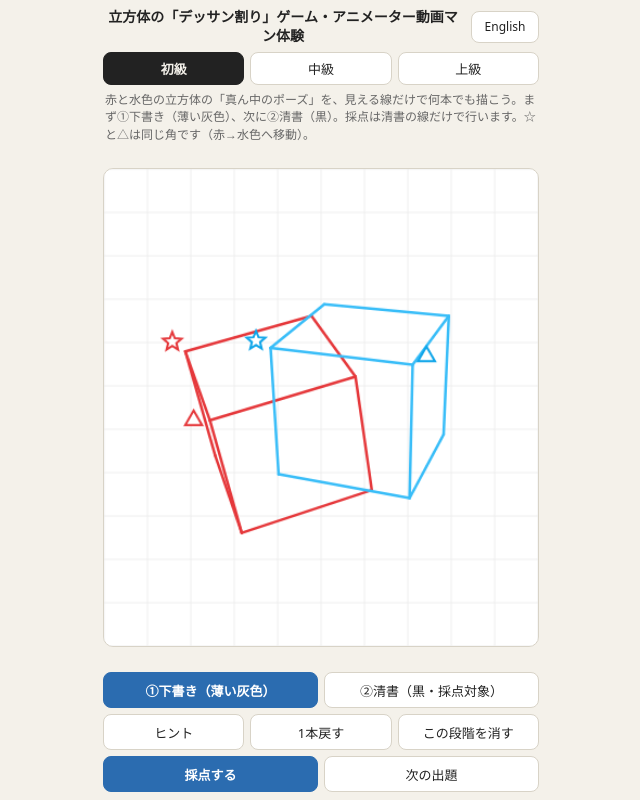
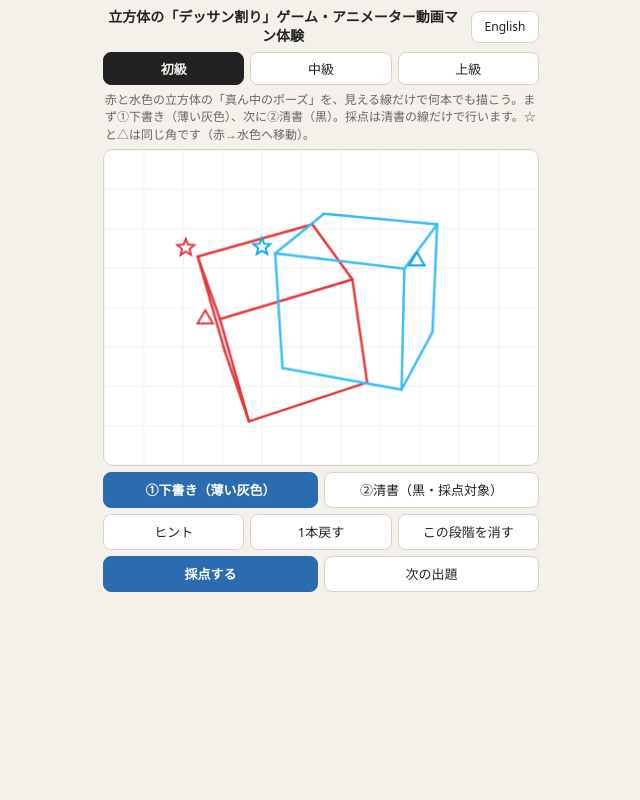
Before and after one commit to dokka-garapa/cube-dessin, a plain HTML site: page index.html in a window 1280 px wide. Shown: the whole page, without its empty margins (319-959 px from the left). Drawn offline with Linux system fonts and the light colour scheme.

Commit message:
Refactor layout and style adjustments in index.html

```diff
--- a/index.html
+++ b/index.html
@@ -23,23 +23,31 @@ button.ly.on{background:var(--ac);color:#fff;border-color:var(--ac);font-weight:
 button.cs{min-height:32px}
 button.cs.on{background:var(--fg);color:var(--bg);border-color:var(--fg);font-weight:700}
 button.main{background:var(--ac);color:#fff;border-color:var(--ac);font-weight:700}
+.tsr{display:flex;align-items:center;gap:10px;font-size:12px;font-weight:700;padding:0 4px}
+.tbar{position:relative;flex:1;height:14px;margin:0 8px}
+.tbar::before{content:"";position:absolute;left:0;right:0;top:6px;height:2px;background:var(--bd)}
+.tbar i{position:absolute;top:1px;width:12px;height:12px;margin-left:-6px;border-radius:50%;box-sizing:border-box}
+.tbar .r{left:0;background:#e5383b}.tbar .b{left:100%;background:#38bdf8}
+.tbar .m{background:#16a34a;border:2px solid var(--card);box-shadow:0 0 0 1px #16a34a;width:12px;height:12px}
 #gv{position:fixed;inset:0;background:rgba(0,0,0,.75);display:flex;align-items:center;justify-content:center;padding:16px;z-index:10}
 .gbox{background:var(--card);border-radius:12px;padding:12px;max-width:440px;width:100%;box-sizing:border-box;display:flex;flex-direction:column;gap:8px}
 .gbox img{width:100%;max-height:60vh;object-fit:contain;background:#111;border-radius:8px;-webkit-touch-callout:default;-webkit-user-select:auto;user-select:auto}
 button.big{min-height:52px;font-size:18px;letter-spacing:.05em;border-radius:12px}
 .msg{font-size:12px;color:var(--mut);margin:0 2px;line-height:1.45}
-.cw{flex:1 1 0;min-height:0;display:flex;align-items:center;justify-content:center}
+.cw{flex:0 0 auto;display:flex;justify-content:center}
 .cv{position:relative}
 canvas{width:100%;height:100%;background:#fff;border-radius:10px;touch-action:none;display:block;border:1px solid var(--bd);box-sizing:border-box}
-.res{position:absolute;left:8px;right:8px;bottom:8px;background:var(--card);border:1px solid var(--bd);border-radius:10px;padding:6px 10px;display:none;pointer-events:none;box-shadow:0 2px 8px rgba(0,0,0,.25);font-size:13px;line-height:1.4}
-.res b{font-size:26px}
+.res{background:var(--card);border:1px solid var(--bd);border-radius:10px;padding:6px 10px;display:none;font-size:13px;line-height:1.4}
+.res b{font-size:22px}
 .res .msg{margin:2px 0 0}
 .tag{display:inline-block;background:var(--ac);color:#fff;border-radius:4px;padding:0 6px;font-size:12px;margin-right:6px;vertical-align:middle}
 </style></head><body><div class="wrap">
 <div class="top"><h1 data-i="title"></h1><button id="lang">English</button></div>
 <div class="btns"><button class="cs on" id="k0" data-i="c0"></button><button class="cs" id="k1" data-i="c1"></button><button class="cs" id="k2" data-i="c2"></button></div>
 <div class="msg" id="hint"></div>
-<div class="cw" id="cw"><div class="cv" id="cv"><canvas id="c"></canvas><div class="res" id="res"></div></div></div>
+<div class="tsr" id="tsume" hidden><span id="tst"></span><div class="tbar"><i class="r"></i><i class="b"></i><i class="m" id="tsm"></i></div></div>
+<div class="cw" id="cw"><div class="cv" id="cv"><canvas id="c"></canvas></div></div>
+<div class="res" id="res"></div>
 <div class="btns" id="lyr"><button class="ly on" id="l0" data-i="l0"></button><button class="ly" id="l1" data-i="l1"></button></div>
 <div class="btns" id="plr" hidden><button id="pl" class="main big"></button></div>
 <div class="btns"><button id="hb"></button><button id="undo" data-i="undo"></button><button id="clr" data-i="clr"></button></div>
@@ -47,7 +55,7 @@ canvas{width:100%;height:100%;background:#fff;border-radius:10px;touch-action:no
 </div>
 <div id="gv" hidden><div class="gbox"><img id="gimg" alt="GIF"><div class="msg" data-i="gmsg"></div><div class="btns"><button id="gsave" class="main" data-i="gsave"></button><button id="gclose" data-i="gclose"></button></div></div></div>
 <script>
-const W=400,H=440,CY=H/2,S=62,D=700;
+const W=440,H=320,CX=W/2,CY=H/2,S=62,D=700;
 /* 上級にもツメ指示を付ける場合 true／大きさの変化だけにする場合 false */
 const ADV_TSUME=true;
 const FONT='system-ui,"Hiragino Sans","Noto Sans JP",sans-serif';
@@ -99,17 +107,17 @@ let playing=false,pf=0,raf=0,t0=0,pid=null,ptype='';
 /* ===== 立方体 ===== */
 function rot(p,y,x,z){let[a,b,c]=p,t;t=a*Math.cos(y)+c*Math.sin(y);c=-a*Math.sin(y)+c*Math.cos(y);a=t;t=b*Math.cos(x)-c*Math.sin(x);c=b*Math.sin(x)+c*Math.cos(x);b=t;t=a*Math.cos(z)-b*Math.sin(z);b=a*Math.sin(z)+b*Math.cos(z);a=t;return[a,b,c]}
 function build(p){const SS=S*(p.s||1),V=[],P=[];
- for(let i=0;i<8;i++){const r=rot([i&1?SS:-SS,i&2?SS:-SS,i&4?SS:-SS],p.y,p.x,p.z),w=[r[0]+p.tx,r[1]+p.ty,r[2]+D];V.push(w);P.push([200+D*w[0]/w[2],CY+D*w[1]/w[2]])}
+ for(let i=0;i<8;i++){const r=rot([i&1?SS:-SS,i&2?SS:-SS,i&4?SS:-SS],p.y,p.x,p.z),w=[r[0]+p.tx,r[1]+p.ty,r[2]+D];V.push(w);P.push([CX+D*w[0]/w[2],CY+D*w[1]/w[2]])}
  const fr=[];for(let a=0;a<3;a++)for(let s=0;s<2;s++){const e=[0,0,0];e[a]=s?1:-1;const nn=rot(e,p.y,p.x,p.z),c=rot(e.map(v=>v*SS),p.y,p.x,p.z),w=[c[0]+p.tx,c[1]+p.ty,c[2]+D];fr[a*2+s]=nn[0]*w[0]+nn[1]*w[1]+nn[2]*w[2]<0}
  const E=[];for(let u=0;u<8;u++)for(let a=0;a<3;a++){if(u&(1<<a))continue;const v=u|(1<<a),o=[0,1,2].filter(k=>k!==a);E.push({a:P[u],b:P[v],vis:fr[o[0]*2+((u>>o[0])&1)]||fr[o[1]*2+((u>>o[1])&1)]})}
  return{P,E,vv:V.map((_,i)=>[0,1,2].some(k=>fr[k*2+((i>>k)&1)]))}}
-const ok=o=>o.P.every(p=>p[0]>30&&p[0]<370&&p[1]>58&&p[1]<H-45);
+const ok=o=>o.P.every(p=>p[0]>30&&p[0]<W-30&&p[1]>30&&p[1]<H-30);
 
 /* 初級：真ん中／中級：ツメ指示あり／上級：大きさが変わる（＋ツメ指示） */
 function gen(){const tsu=course===1||(course===2&&ADV_TSUME),adv=course===2;let r;for(let t=0;t<300;t++){
  const y0=R(-1,1),dy=R(.5,1.1)*sg(),x0=R(.25,.6)*sg(),dx=R(-.25,.25),z0=R(-.2,.2),dz=R(-.15,.15),tx=R(20,45)*sg(),ty=R(-15,15);
  const tt=tsu?(Math.random()<.5?1/3:2/3):.5;
- let sA=1,sB=1;if(adv){const sm=R(.72,.88),bg=R(1.12,1.3);if(Math.random()<.5){sA=sm;sB=bg}else{sA=bg;sB=sm}}
+ let sA=1,sB=1;if(adv){const sm=R(.72,.88),bg=R(1.12,1.25);if(Math.random()<.5){sA=sm;sB=bg}else{sA=bg;sB=sm}}
  const A=build({y:y0,x:x0,z:z0,tx:-tx,ty:-ty,s:sA}),B=build({y:y0+dy,x:x0+dx,z:z0+dz,tx,ty,s:sB}),
  M=build({y:y0+dy*tt,x:x0+dx*tt,z:z0+dz*tt,tx:-tx+2*tx*tt,ty:-ty+2*ty*tt,s:sA+(sB-sA)*tt});
  r={A,B,M,t:tt,tsu};if(ok(A)&&ok(B)&&ok(M))break}
@@ -123,14 +131,9 @@ function mark(o,i,kind,col){const c=o.P.reduce((s,p)=>[s[0]+p[0]/8,s[1]+p[1]/8],
  ctx.beginPath();if(kind===0){for(let j=0;j<10;j++){const a=-Math.PI/2+j*Math.PI/5,r=j%2?4:9;ctx.lineTo(x+Math.cos(a)*r,y+Math.sin(a)*r)}}else{for(let j=0;j<3;j++){const a=-Math.PI/2+j*2*Math.PI/3;ctx.lineTo(x+Math.cos(a)*9,y+Math.sin(a)*9)}}
  ctx.closePath();ctx.fillStyle='#fff';ctx.fill();ctx.strokeStyle=col;ctx.lineWidth=2;ctx.setLineDash([]);ctx.stroke()}
 function userLines(L,col,w){L.forEach(s=>{ctx.beginPath();s.forEach((p,i)=>i?ctx.lineTo(p[0],p[1]):ctx.moveTo(p[0],p[1]));ctx.strokeStyle=col;ctx.lineWidth=w;ctx.setLineDash([]);ctx.lineCap='round';ctx.lineJoin='round';ctx.stroke()})}
-function tsumeChart(){const t=q.t,x0=70,x1=330,y=34;ctx.setLineDash([]);ctx.font='12px '+FONT;ctx.textAlign='center';ctx.textBaseline='middle';ctx.fillStyle='#444';ctx.fillText(T(t<.5?'tsR':'tsB'),200,13);
- ctx.strokeStyle='#bbb';ctx.lineWidth=2;ctx.lineCap='round';ctx.beginPath();ctx.moveTo(x0,y);ctx.lineTo(x1,y);ctx.stroke();
- ctx.fillStyle='#e5383b';ctx.beginPath();ctx.arc(x0,y,6,0,7);ctx.fill();ctx.fillStyle='#38bdf8';ctx.beginPath();ctx.arc(x1,y,6,0,7);ctx.fill();
- ctx.fillStyle='#16a34a';ctx.strokeStyle='#fff';ctx.lineWidth=2;ctx.beginPath();ctx.arc(x0+(x1-x0)*t,y,5,0,7);ctx.stroke();ctx.fill()}
 function draw(){if(playing){drawPlay();return}
  ctx.clearRect(0,0,W,H);ctx.strokeStyle='#eee';ctx.lineWidth=1;ctx.setLineDash([]);for(let x=0;x<=W;x+=40){ctx.beginPath();ctx.moveTo(x,0);ctx.lineTo(x,H);ctx.stroke()}for(let y=0;y<=H;y+=40){ctx.beginPath();ctx.moveTo(0,y);ctx.lineTo(W,y);ctx.stroke()}
  const{A,B,M,k}=q;
- if(q.tsu)tsumeChart();
  if(hint){M.E.forEach(e=>{if(!e.vis)seg(e.a,e.b,'#9ca3af',1.5,[4,5])});M.P.forEach((p,i)=>{ctx.beginPath();ctx.arc(p[0],p[1],5,0,7);ctx.fillStyle=M.vv[i]?'#16a34a':'#fff';ctx.fill();ctx.strokeStyle='#16a34a';ctx.lineWidth=2;ctx.stroke()})}
  cube(A,'#e5383b',2.5,hint,'#f5a3a6');cube(B,'#38bdf8',2.5,hint,'#a5dcf6');
  if(result){cube(M,'#16a34a',2.5,true,'#86c99a');mark(M,k[0],0,'#16a34a');mark(M,k[1],1,'#16a34a')}
@@ -239,15 +242,16 @@ function renderRes(){const r=$('res');if(!rs){r.style.display='none';return}r.st
 
 /* ===== 画面の状態 ===== */
 function syncBtns(){$('go').hidden=result;$('gif').hidden=!result;$('lyr').hidden=result;$('plr').hidden=!result;$('pl').textContent=T(playing?'stop':'play')}
+function tsumeUI(){const e=$('tsume'),on=!!(q&&q.tsu);e.hidden=!on;if(on){$('tst').textContent=T(q.t<.5?'tsR':'tsB');$('tsm').style.left=(q.t*100)+'%'}}
 function hintMsg(){$('hint').textContent=T(['h0','h1',ADV_TSUME?'h2':'h2n'][course])}
 function hbLabel(){$('hb').textContent=T(hint?'hbOff':'hb')}
 function apply(){document.documentElement.lang=lang;document.title=T('title');
  document.querySelectorAll('[data-i]').forEach(el=>el.textContent=T(el.dataset.i));
- $('lang').textContent=T('langBtn');hbLabel();syncBtns();hintMsg();renderRes();if(q)draw()}
+ $('lang').textContent=T('langBtn');hbLabel();syncBtns();hintMsg();tsumeUI();renderRes();if(q)draw()}
 function setLang(l){lang=l;try{localStorage.setItem('dw-lang',l)}catch(_){}apply()}
 function setLayer(l){layer=l;$('l0').classList.toggle('on',!l);$('l1').classList.toggle('on',!!l)}
 function start(){stopPlay();q=gen();strokes=[];drafts=[];setLayer(0);result=false;drawing=false;pid=null;hint=false;rs=null;
- $('hb').classList.remove('on');hbLabel();syncBtns();$('res').style.display='none';hintMsg();draw()}
+ $('hb').classList.remove('on');hbLabel();syncBtns();$('res').style.display='none';hintMsg();tsumeUI();draw()}
 function setCourse(c){if(c===course)return;course=c;n=0;[0,1,2].forEach(i=>$('k'+i).classList.toggle('on',i===c));start()}
 
 bind($('lang'),()=>setLang(lang==='ja'?'en':'ja'));
@@ -262,8 +266,13 @@ bind($('gif'),exportGif);bind($('gsave'),saveGif);bind($('gclose'),closeGif);
 bind($('nx'),start);
 
 /* ===== 画面に収める（スクロール不要） ===== */
-function fit(){const cw=$('cw'),bw=cw.clientWidth,bh=cw.clientHeight;if(!bw||!bh)return;const k=Math.min(bw/W,bh/H),v=$('cv');v.style.width=Math.floor(W*k)+'px';v.style.height=Math.floor(H*k)+'px'}
-if(window.ResizeObserver)new ResizeObserver(fit).observe($('cw'));
+/* 描画スペースは上に詰めて配置：他の行の高さを引いた残りに収まる大きさにする */
+function fit(){const w=document.querySelector('.wrap'),cs=getComputedStyle(w),pad=parseFloat(cs.paddingTop)+parseFloat(cs.paddingBottom),gap=parseFloat(cs.rowGap)||6,
+ bw=w.clientWidth-parseFloat(cs.paddingLeft)-parseFloat(cs.paddingRight);let used=0,cnt=0;
+ for(const el of w.children){if(el.id==='cw'||!el.offsetHeight)continue;used+=el.offsetHeight;cnt++}
+ const avail=w.clientHeight-pad-used-gap*cnt,k=Math.min(bw/W,avail/H);if(!(k>0))return;
+ const v=$('cv');v.style.width=Math.floor(W*k)+'px';v.style.height=Math.floor(H*k)+'px'}
+if(window.ResizeObserver){const ro=new ResizeObserver(fit);for(const el of document.querySelector('.wrap').children)if(el.id!=='cw')ro.observe(el)}
 window.addEventListener('resize',fit);window.addEventListener('orientationchange',fit);
 
 apply();start();fit();
```
